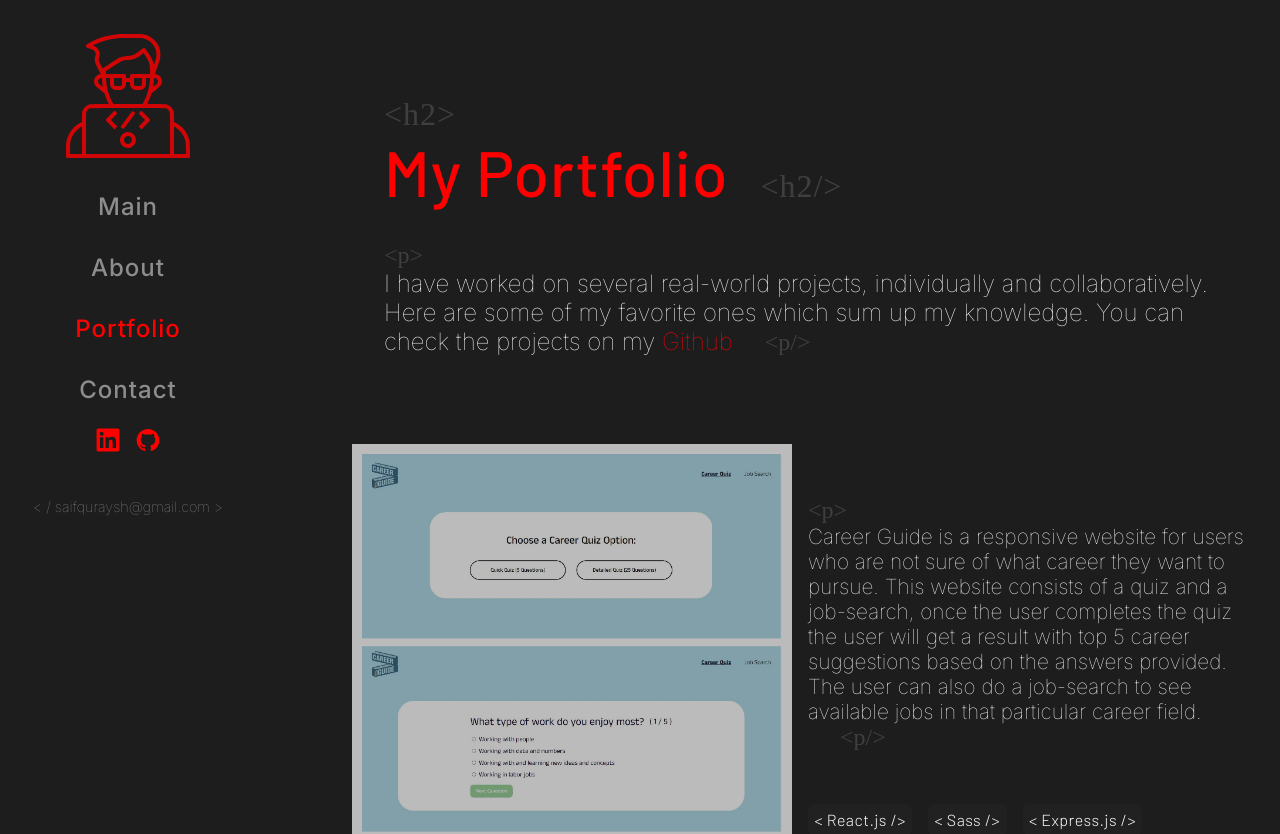
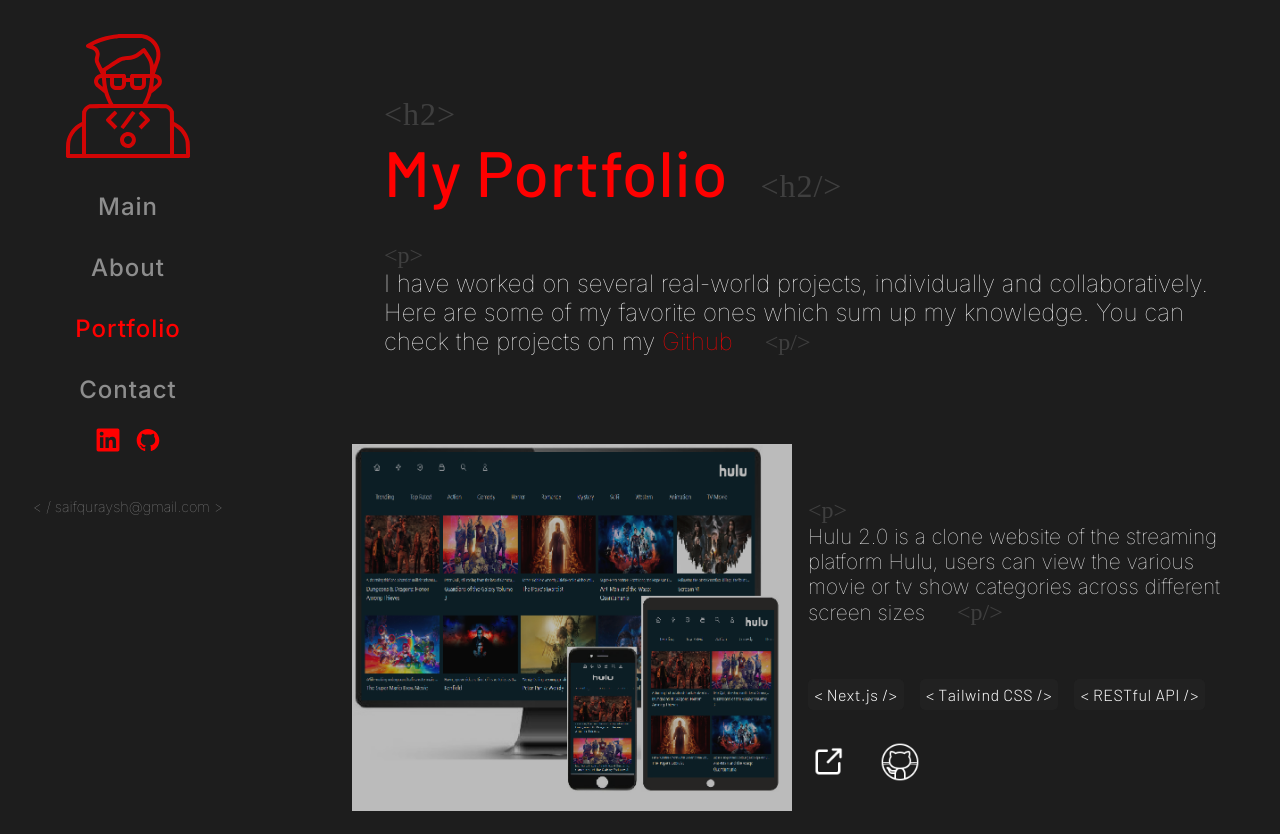
Before and after one commit to QurayshSaif/QurayshSaif.github.io, a React (Create React App) app: page /portfolio in a window 1280 px wide. Shown: the top 834 px of the page. Built offline with nearby package versions, Linux system fonts and the light colour scheme; a web font is replaced by a local one.

Commit message:
updated portfolio

```diff
--- a/src/data/ProjectsData.js
+++ b/src/data/ProjectsData.js
@@ -1,7 +1,7 @@
 import CareerGuide from "../assets/images/portfolio/career-guide.png";
 import InStock from "../assets/images/portfolio/in-stock.png";
 import BrainFlix from "../assets/images/portfolio/brainflix.png";
-import Hulu from "../assets/images/portfolio/hulu2.png";
+import Hulu from "../assets/images/portfolio/hulu.png";
 
 const ProjectsPreviewData = [
   {
@@ -68,6 +68,18 @@
 
 const ProjectsData = [
   {
+    id: "hulu",
+    img: Hulu,
+    name: "Hulu",
+    stack: ["< Next.js />", "< Tailwind CSS />", "< RESTful API />"],
+    // website link
+    src: "https://hulu-2-0-qurayshsaif.vercel.app/",
+    // github link
+    source: "https://github.com/QurayshSaif/hulu-2.0",
+    description:
+      "Hulu 2.0 is a clone website of the streaming platform Hulu, users can view the various movie or tv show categories across different screen sizes",
+  },
+  {
     id: "career-guide",
     img: CareerGuide,
     name: "Career Guide",
@@ -79,9 +91,9 @@
       "< Node.js />",
     ],
     // website link
-    src: "#",
+    src: "https://career-guide-qurayshsaif.vercel.app/",
     // github link
-    source: "#",
+    source: "https://github.com/QurayshSaif/career-guide",
     description:
       "Career Guide is a responsive website for users who are not sure of what career they want to pursue. This website consists of a quiz and a job-search, once the user completes the quiz the user will get a result with top 5 career suggestions based on the answers provided. The user can also do a job-search to see available jobs in that particular career field.",
   },
@@ -93,7 +105,7 @@
     // website link
     src: "#",
     // github link
-    source: "#",
+    source: "https://github.com/QurayshSaif/saturn-instock",
     description:
       "InStock is a responsive website to track warehouses and inventory items. Users can add, edit, delete warehouses or inventory items. Collaborated using agile methodology with a group of 4 developers on Jira. Used Gitflow to complete this project efficiently.",
   },
@@ -109,9 +121,9 @@
       "< Node.js />",
     ],
     // website link
-    src: "#",
+    src: "https://brainflix-qurayshsaif.vercel.app/",
     // github link
-    source: "#",
+    source: "https://github.com/QurayshSaif/BrainFlix",
     description:
       "BrainFlix is a responsive video viewing platform, where users can upload a video, add or delete a comment.",
   },
```
Also changed, not shown: src/assets/images/portfolio/hulu.png (added).
